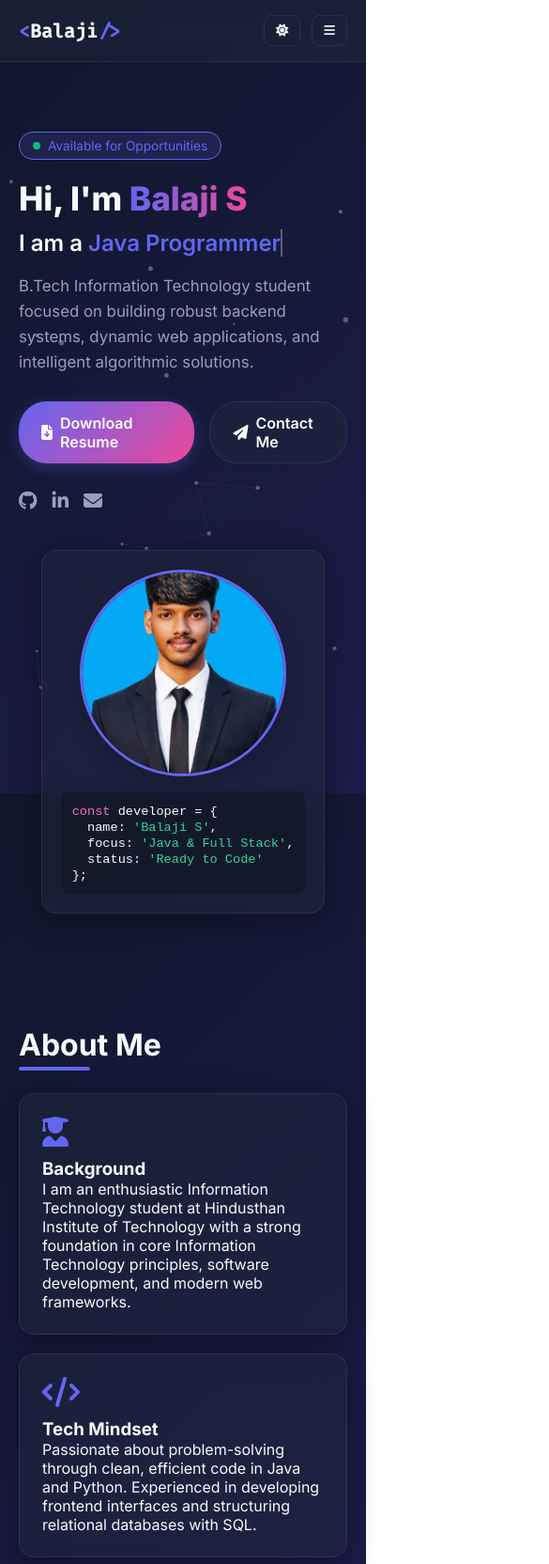
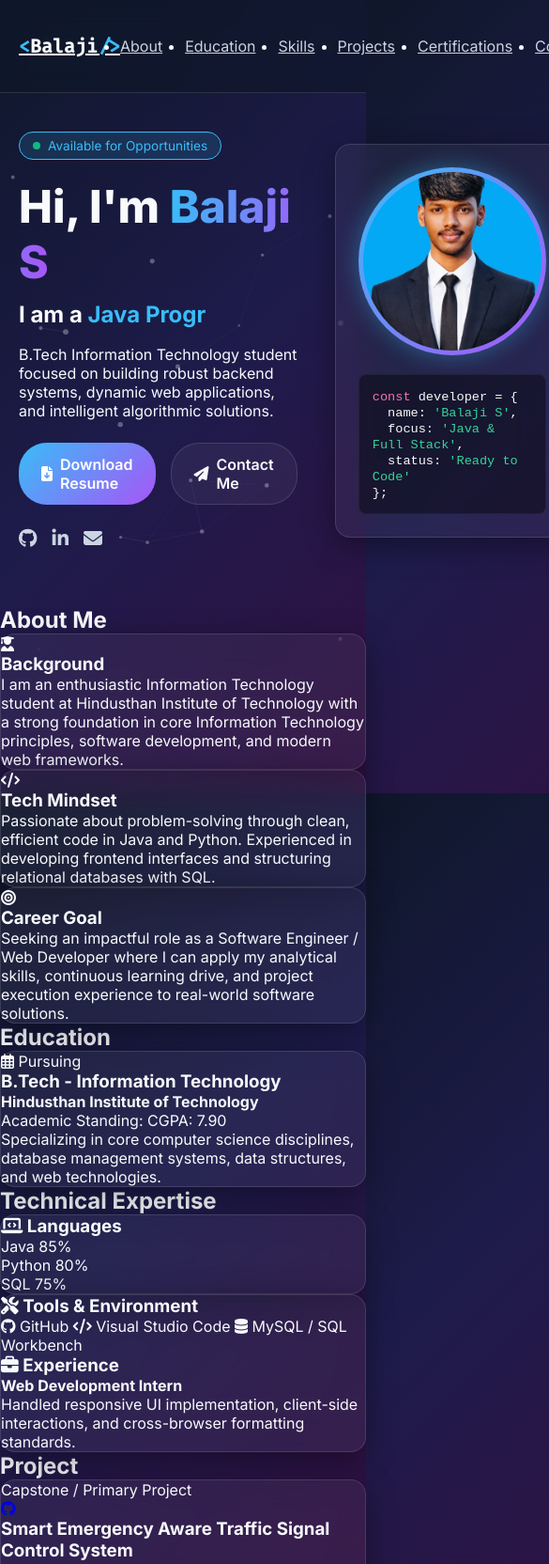
Before and after one commit to balaji112005/Balaji_Portfolio, a plain HTML site: page index.html in a window 390 px wide. Shown: the top 1664 px of the page at 94% size, 585 px wide, since content can reach past the window. Drawn offline with Linux system fonts and the light colour scheme.

Commit message:
Update style.css

```diff
--- a/style.css
+++ b/style.css
@@ -1,18 +1,18 @@
 /* ==========================================
-   1. CSS VARIABLES & THEMES
+   1. COLOR PALETTE & THEMES (FIXED VISIBILITY)
    ========================================== */
 :root {
-  /* Colors - Dark Theme (Default) */
+  /* Rich Modern Dark Theme */
   --bg-color: #0f172a;
-  --bg-gradient: linear-gradient(135deg, #0f172a 0%, #1e1b4b 100%);
-  --glass-bg: rgba(30, 41, 59, 0.5);
-  --glass-border: rgba(255, 255, 255, 0.08);
+  --bg-gradient: linear-gradient(135deg, #0f172a 0%, #1e1b4b 50%, #311042 100%);
+  --glass-bg: rgba(255, 255, 255, 0.05);
+  --glass-border: rgba(255, 255, 255, 0.12);
   --glass-shadow: 0 8px 32px 0 rgba(0, 0, 0, 0.37);
 
   --text-main: #f8fafc;
-  --text-muted: #94a3b8;
-  --primary-accent: #6366f1;
-  --secondary-accent: #ec4899;
+  --text-muted: #cbd5e1;
+  --primary-accent: #38bdf8;  /* Bright Cyan Accent */
+  --secondary-accent: #a855f7; /* Vibrant Purple Accent */
 
   --font-family: 'Inter', system-ui, -apple-system, sans-serif;
   --border-radius: 16px;
@@ -21,22 +21,20 @@
 }
 
 [data-theme="light"] {
-  /* Colors - Light Theme */
-  --bg-color: #f8fafc;
-  --bg-gradient: linear-gradient(135deg, #e0eafc 0%, #cfdef3 100%);
+  /* Clean Bright Light Theme */
+  --bg-color: #f1f5f9;
+  --bg-gradient: linear-gradient(135deg, #e2e8f0 0%, #dbeafe 50%, #f3e8ff 100%);
   --glass-bg: rgba(255, 255, 255, 0.65);
   --glass-border: rgba(255, 255, 255, 0.6);
   --glass-shadow: 0 8px 32px 0 rgba(31, 38, 135, 0.12);
 
   --text-main: #0f172a;
-  --text-muted: #64748b;
-  --primary-accent: #4f46e5;
-  --secondary-accent: #db2777;
+  --text-muted: #475569;
+  --primary-accent: #0284c7;
+  --secondary-accent: #9333ea;
 }
 
-/* ==========================================
-   2. RESET & BASE STYLES
-   ========================================== */
+/* Base resets */
 *, *::before, *::after {
   box-sizing: border-box;
   margin: 0;
@@ -56,21 +54,9 @@ body {
   min-height: 100vh;
   overflow-x: hidden;
   position: relative;
-  transition: background var(--transition-smooth), color var(--transition-smooth);
 }
 
-a {
-  color: inherit;
-  text-decoration: none;
-}
-
-ul {
-  list-style: none;
-}
-
-/* ==========================================
-   3. BACKGROUND CANVAS (FIXED LAYERING)
-   ========================================== */
+/* Canvas fix */
 #particles-canvas {
   position: fixed;
   top: 0;
@@ -78,30 +64,20 @@ ul {
   width: 100vw;
   height: 100vh;
   z-index: 0;
-  pointer-events: none; /* Allows click-through to HTML content */
+  pointer-events: none;
 }
 
-/* ==========================================
-   4. GLASSMORPHISM CORE CLASS
-   ========================================== */
-.glass-card, .glass-panel {
+/* Glassmorphism Cards */
+.glass-card {
   background: var(--glass-bg);
   backdrop-filter: blur(16px);
   -webkit-backdrop-filter: blur(16px);
   border: 1px solid var(--glass-border);
   box-shadow: var(--glass-shadow);
   border-radius: var(--border-radius);
-  transition: transform var(--transition-smooth), border var(--transition-smooth), box-shadow var(--transition-smooth);
 }
 
-.glass-card:hover {
-  transform: translateY(-5px);
-  border-color: var(--primary-accent);
-}
-
-/* ==========================================
-   5. NAVIGATION BAR
-   ========================================== */
+/* Navbar Fixes */
 .navbar {
   position: fixed;
   top: 0;
@@ -109,9 +85,8 @@ ul {
   width: 100%;
   padding: 16px 0;
   z-index: 1000;
-  background: var(--glass-bg);
+  background: rgba(15, 23, 42, 0.7);
   backdrop-filter: blur(12px);
-  -webkit-backdrop-filter: blur(12px);
   border-bottom: 1px solid var(--glass-border);
 }
 
@@ -128,6 +103,7 @@ ul {
   font-size: 1.25rem;
   font-weight: 700;
   font-family: 'Fira Code', monospace;
+  color: var(--text-main);
 }
 
 .logo-accent {
@@ -140,7 +116,6 @@ ul {
 }
 
 .nav-link {
-  font-weight: 500;
   color: var(--text-muted);
   transition: color var(--transition-fast);
 }
@@ -149,33 +124,16 @@ ul {
   color: var(--primary-accent);
 }
 
-.nav-actions {
-  display: flex;
-  gap: 12px;
-  align-items: center;
-}
-
 .nav-actions button {
-  background: transparent;
+  background: rgba(255, 255, 255, 0.1);
   border: 1px solid var(--glass-border);
-  color: var(--text-main);
+  color: #f1f5f9;
   padding: 8px 12px;
   border-radius: 8px;
   cursor: pointer;
-  transition: background var(--transition-fast);
 }
 
-.nav-actions button:hover {
-  background: rgba(255, 255, 255, 0.1);
-}
-
-#menu-toggle {
-  display: none;
-}
-
-/* ==========================================
-   6. HERO SECTION & PROFILE PHOTO FIX
-   ========================================== */
+/* Hero Section */
 .hero-section {
   position: relative;
   z-index: 1;
@@ -196,7 +154,7 @@ ul {
   align-items: center;
   gap: 8px;
   padding: 6px 14px;
-  background: rgba(99, 102, 241, 0.15);
+  background: rgba(56, 189, 248, 0.15);
   border: 1px solid var(--primary-accent);
   border-radius: 20px;
   font-size: 0.85rem;
@@ -209,13 +167,11 @@ ul {
   height: 8px;
   background-color: #10b981;
   border-radius: 50%;
-  display: inline-block;
 }
 
 .hero-title {
   font-size: 3rem;
   font-weight: 800;
-  line-height: 1.2;
 }
 
 .highlight-text {
@@ -227,7 +183,6 @@ ul {
 .hero-subtitle {
   font-size: 1.5rem;
   margin: 12px 0;
-  font-weight: 600;
   min-height: 2.2rem;
 }
 
@@ -235,25 +190,50 @@ ul {
   color: var(--primary-accent);
 }
 
-.cursor {
-  display: inline-block;
-  width: 2px;
-  background-color: var(--text-main);
-  animation: blink 0.8s infinite;
+/* PROFILE IMAGE DISPLAY FIX */
+.profile-card {
+  padding: 24px;
+  text-align: center;
+  border: 1px solid var(--glass-border);
 }
 
-.hero-description {
-  color: var(--text-muted);
-  font-size: 1.05rem;
-  line-height: 1.6;
-  margin-bottom: 28px;
+.image-wrapper {
+  width: 200px;
+  height: 200px;
+  margin: 0 auto 20px auto;
+  border-radius: 50%;
+  padding: 5px;
+  background: linear-gradient(135deg, var(--primary-accent), var(--secondary-accent));
+  box-shadow: 0 0 25px rgba(56, 189, 248, 0.4);
 }
 
-/* Buttons */
+.profile-img {
+  width: 100%;
+  height: 100%;
+  object-fit: cover;
+  border-radius: 50%;
+  display: block;
+  background-color: var(--bg-color);
+}
+
+.code-snippet {
+  font-family: 'Fira Code', monospace;
+  font-size: 0.85rem;
+  background: rgba(0, 0, 0, 0.4);
+  padding: 14px;
+  border-radius: 8px;
+  text-align: left;
+  border: 1px solid rgba(255, 255, 255, 0.05);
+}
+
+.code-keyword { color: #f472b6; }
+.code-string { color: #34d399; }
+
+/* Buttons & Socials */
 .hero-buttons {
   display: flex;
   gap: 16px;
-  margin-bottom: 28px;
+  margin: 24px 0;
 }
 
 .btn {
@@ -263,22 +243,18 @@ ul {
   display: inline-flex;
   align-items: center;
   gap: 8px;
-  transition: transform var(--transition-fast), box-shadow var(--transition-fast);
+  text-decoration: none;
 }
 
 .btn-primary {
   background: linear-gradient(135deg, var(--primary-accent), var(--secondary-accent));
   color: #fff;
-  box-shadow: 0 4px 15px rgba(99, 102, 241, 0.3);
 }
 
 .btn-outline {
   border: 1px solid var(--glass-border);
   background: var(--glass-bg);
-}
-
-.btn:hover {
-  transform: translateY(-2px);
+  color: var(--text-main);
 }
 
 .hero-socials {
@@ -289,261 +265,8 @@ ul {
 
 .hero-socials a {
   color: var(--text-muted);
-  transition: color var(--transition-fast);
 }
 
 .hero-socials a:hover {
   color: var(--primary-accent);
 }
-
-/* Profile Photo Card Styling */
-.hero-visual {
-  display: flex;
-  justify-content: center;
-}
-
-.profile-card {
-  padding: 20px;
-  text-align: center;
-  width: 100%;
-  max-width: 320px;
-}
-
-.image-wrapper {
-  width: 220px;
-  height: 220px;
-  margin: 0 auto 16px auto;
-  border-radius: 50%;
-  overflow: hidden;
-  border: 3px solid var(--primary-accent);
-  box-shadow: 0 8px 25px rgba(0, 0, 0, 0.2);
-}
-
-.profile-img {
-  width: 100%;
-  height: 100%;
-  object-fit: cover;
-  display: block;
-}
-
-.code-snippet {
-  font-family: 'Fira Code', monospace;
-  font-size: 0.85rem;
-  background: rgba(0, 0, 0, 0.2);
-  padding: 12px;
-  border-radius: 8px;
-  text-align: left;
-}
-
-.code-keyword { color: #f472b6; }
-.code-string { color: #34d399; }
-
-/* ==========================================
-   7. SECTIONS GENERAL
-   ========================================== */
-.section {
-  position: relative;
-  z-index: 1;
-  padding: 60px 20px;
-}
-
-.container {
-  max-width: 1100px;
-  margin: 0 auto;
-}
-
-.section-title {
-  font-size: 2rem;
-  margin-bottom: 32px;
-  position: relative;
-  display: inline-block;
-}
-
-.section-title::after {
-  content: '';
-  position: absolute;
-  bottom: -8px;
-  left: 0;
-  width: 50%;
-  height: 4px;
-  background: var(--primary-accent);
-  border-radius: 2px;
-}
-
-/* About Grid */
-.about-grid, .skills-grid, .certifications-grid {
-  display: grid;
-  grid-template-columns: repeat(auto-fit, minmax(280px, 1fr));
-  gap: 20px;
-}
-
-.about-card, .skills-category, .cert-card, .project-card, .contact-info, .contact-form {
-  padding: 24px;
-}
-
-.card-icon {
-  font-size: 2rem;
-  color: var(--primary-accent);
-  margin-bottom: 12px;
-}
-
-/* Skills Progress Bar */
-.skill-item {
-  margin-top: 16px;
-}
-
-.skill-info {
-  display: flex;
-  justify-content: space-between;
-  margin-bottom: 6px;
-  font-size: 0.9rem;
-}
-
-.progress-bar {
-  width: 100%;
-  height: 8px;
-  background: rgba(255, 255, 255, 0.1);
-  border-radius: 4px;
-  overflow: hidden;
-}
-
-.progress {
-  height: 100%;
-  background: linear-gradient(90deg, var(--primary-accent), var(--secondary-accent));
-  border-radius: 4px;
-}
-
-.tags-wrapper {
-  display: flex;
-  flex-wrap: wrap;
-  gap: 8px;
-  margin: 12px 0 20px 0;
-}
-
-.tech-tag, .project-tags span {
-  padding: 6px 12px;
-  background: rgba(99, 102, 241, 0.1);
-  border: 1px solid var(--glass-border);
-  border-radius: 6px;
-  font-size: 0.85rem;
-}
-
-/* Timeline */
-.timeline-content {
-  padding: 20px;
-}
-
-.timeline-metric {
-  margin: 8px 0;
-}
-
-.metric-badge {
-  background: var(--primary-accent);
-  color: #fff;
-  padding: 2px 8px;
-  border-radius: 4px;
-  font-size: 0.85rem;
-}
-
-/* Contact Form */
-.contact-wrapper {
-  display: grid;
-  grid-template-columns: 1fr 1fr;
-  gap: 24px;
-}
-
-.form-group {
-  margin-bottom: 16px;
-}
-
-.form-group label {
-  display: block;
-  margin-bottom: 6px;
-  font-size: 0.9rem;
-}
-
-.form-group input, .form-group textarea {
-  width: 100%;
-  padding: 12px;
-  border-radius: 8px;
-  border: 1px solid var(--glass-border);
-  background: rgba(0, 0, 0, 0.1);
-  color: var(--text-main);
-  outline: none;
-}
-
-.form-group input:focus, .form-group textarea:focus {
-  border-color: var(--primary-accent);
-}
-
-.form-submit {
-  width: 100%;
-  border: none;
-  cursor: pointer;
-}
-
-/* Footer & Back To Top */
-.footer {
-  position: relative;
-  z-index: 1;
-  padding: 20px 0;
-  border-top: 1px solid var(--glass-border);
-}
-
-.footer-content {
-  display: flex;
-  justify-content: space-between;
-  align-items: center;
-}
-
-#back-to-top {
-  position: fixed;
-  bottom: 20px;
-  right: 20px;
-  width: 40px;
-  height: 40px;
-  border-radius: 50%;
-  background: var(--primary-accent);
-  color: #fff;
-  border: none;
-  cursor: pointer;
-  display: none;
-  z-index: 100;
-}
-
-/* Keyframes */
-@keyframes blink {
-  0%, 100% { opacity: 1; }
-  50% { opacity: 0; }
-}
-
-/* Responsive Styles */
-@media (max-width: 768px) {
-  .hero-container, .contact-wrapper {
-    grid-template-columns: 1fr;
-  }
-
-  .hero-title {
-    font-size: 2.2rem;
-  }
-
-  .nav-links {
-    display: none; /* Hide for mobile toggle execution */
-    flex-direction: column;
-    position: absolute;
-    top: 100%;
-    left: 0;
-    width: 100%;
-    background: var(--glass-bg);
-    backdrop-filter: blur(16px);
-    padding: 20px;
-  }
-
-  .nav-links.active {
-    display: flex;
-  }
-
-  #menu-toggle {
-    display: block;
-  }
-}
```
